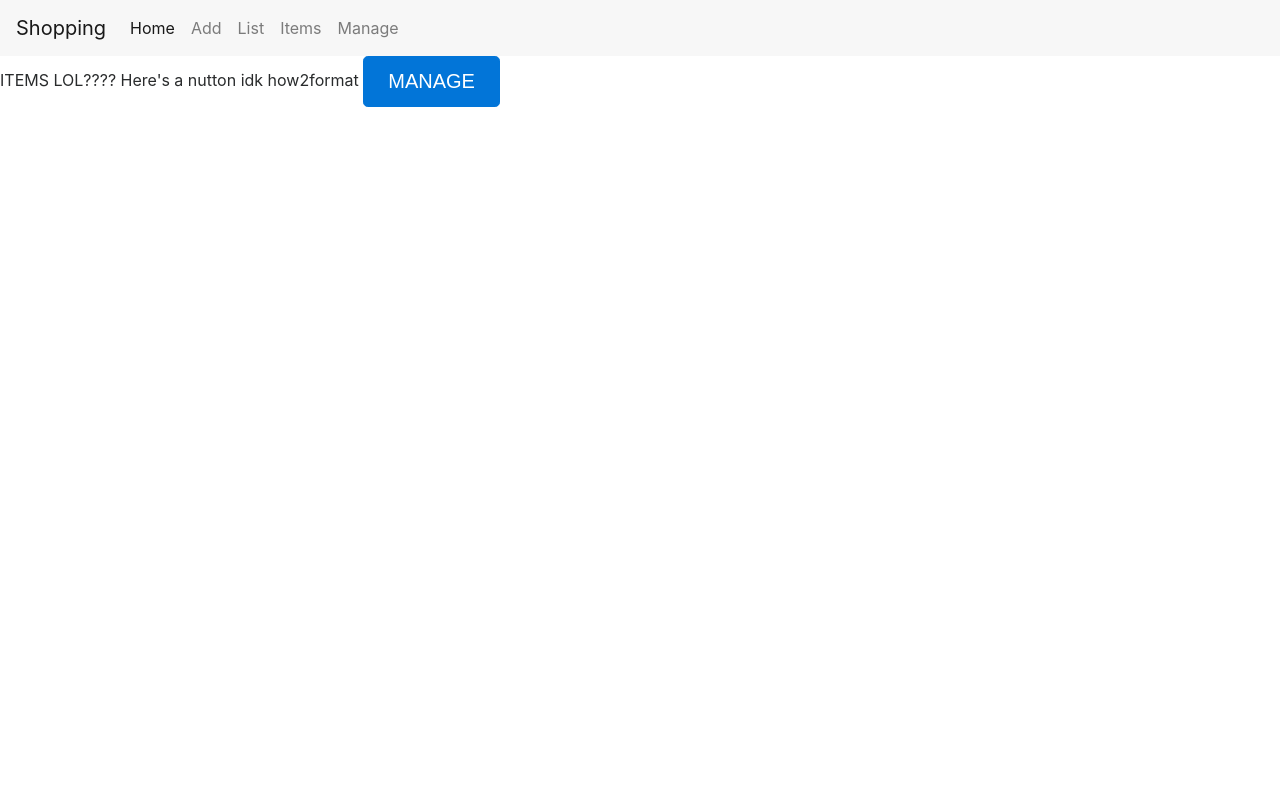
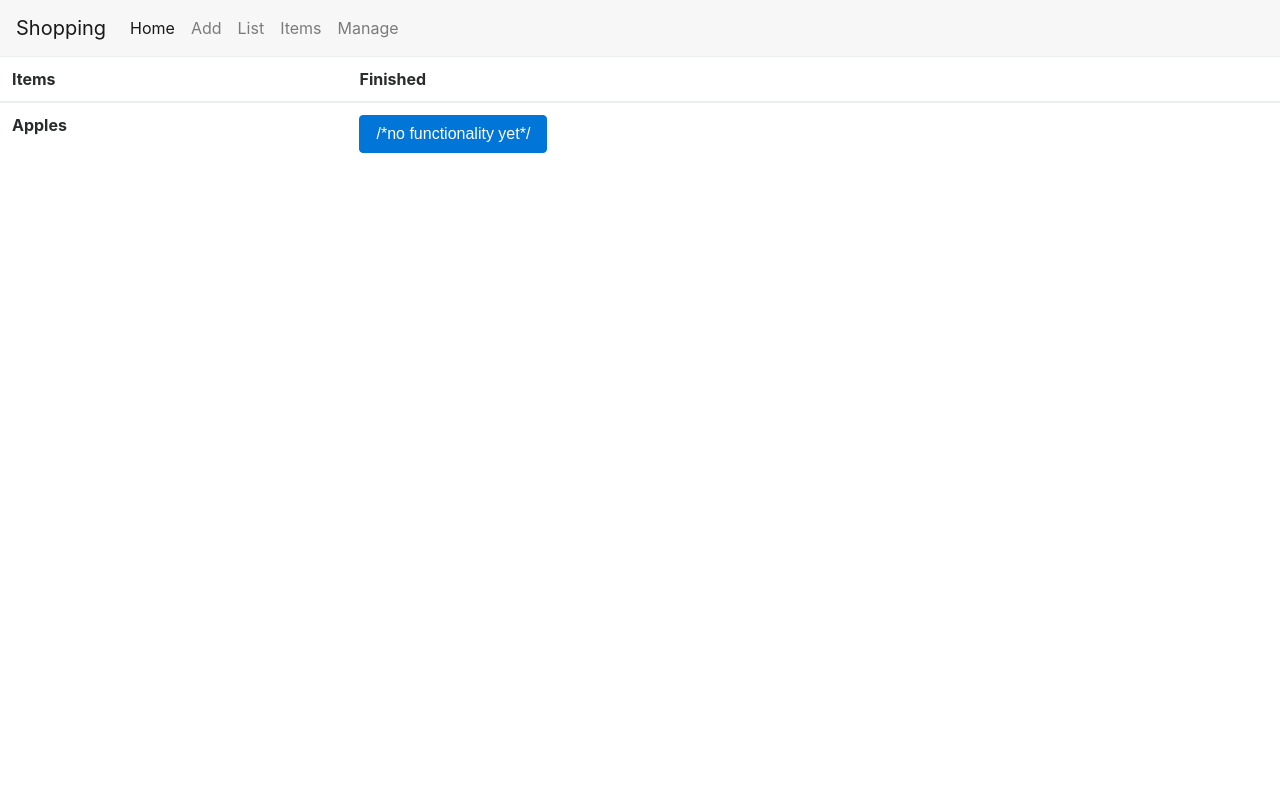
Before and after one commit to wxiang54/yhack2017, a Flask app: template templates/update.html in a window 1280 px wide. Run offline with Flask 2, Linux system fonts and the light colour scheme; the template is opened without the code that fills it, so the values that code supplies are empty; some libraries are stand-ins or nearby versions.

Commit message:
add some tables

```diff
--- a/templates/update.html
+++ b/templates/update.html
@@ -88,8 +88,20 @@
     </center>
   </a>
 -->
-  ITEMS LOL???? Here's a nutton idk how2format <button type="button" class="btn btn-primary btn-lg">MANAGE</button>
-  <!-- button code above -->
+
+<table class="table table-hover">
+  <thead>
+    <tr>
+      <th scope="col">Items</th>
+      <th scope="col">Finished</th>
+    </tr>
+  </thead>
+  <tbody>
+    <tr>
+      <th scope="row">Apples</th>
+      <td><button type="button" class="btn btn-primary btn-sml">/*no functionality yet*/</button></td>
+    </tr>
+</table>
 
   </body>
 </html>
```
